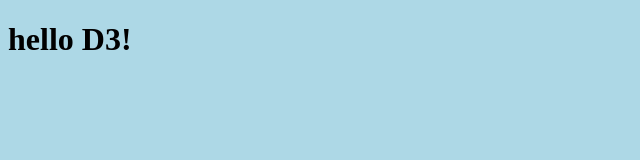
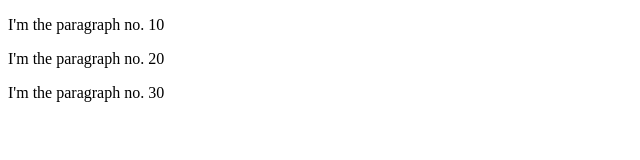
Before and after one commit to mrChernicharo/d3, a website built with webpack: page dist/index.html in a window 1280 px wide. Shown: the whole page, without its empty margins (0-640 px from the left). Built offline with nearby package versions, Linux system fonts and the light colour scheme.

Commit message:
data bind, enter() & exit()

```diff
--- a/package.json
+++ b/package.json
@@ -7,12 +7,12 @@
     "build": "webpack",
     "start": "webpack-dev-server"
   },
-  "dependencies": {
-    "d3": "^5.16.0"
-  },
   "devDependencies": {
     "webpack-cli": "^3.3.12",
     "webpack-dev-server": "^3.11.0",
     "webpack": "^4.44.1"
+  },
+  "dependencies": {
+    "d3": "^5.16.0"
   }
 }
--- a/src/main.js
+++ b/src/main.js
@@ -1,5 +1,80 @@
 import * as d3 from "d3";
 
-d3.select("body").append("h1").html("hello D3!");
+// ================================ aula 01 ================================---
+// ================================ [setup] ================================---
 
-d3.select("body").style("background", "lightblue");
+// d3.select("body").append("h1").html("hello D3!");
+
+// d3.select("body").style("background", "lightblue");
+
+// ================================ aula 02 ================================---
+// ================================ [seleção] ================================---
+
+// d3.selectAll("p").style("color", "blue");
+// d3.select("p").style("color", "green");
+
+// d3.select(".even").style("color", "orange"); // seleção por classe
+
+// d3.select("#last").style("color", "black"); // seleção por id
+
+// d3.select("p:nth-child(1)").style("color", "red"); // seleção por nth-child()
+
+// ================================ aula 03 ================================----
+// ================================ [data binding] ================================---
+
+// let d = [1, 2, 3, 4, 5];
+
+// let s = d3
+//   .selectAll("p")
+//   .data(d)
+//   .text((d) => "I'm the paragraph no. " + d);
+
+// console.log(s);
+
+// ================================ aula 04 ================================----
+// ================================ [enter() & exit()] ================================---
+
+let d = [1, 2, 3, 4, 5];
+
+let body = d3.select("body");
+
+let s = body
+  .selectAll("p")
+  .data(d)
+  .text((d) => "I'm the paragraph no. " + d);
+
+// enter
+s.enter()
+  .append("p")
+  .text((d) => "I'm the paragraph no. " + d);
+
+// overwrite d
+d = [10, 20, 30];
+
+s = body
+  .selectAll("p")
+  .data(d)
+  .text((d) => "I'm the paragraph no. " + d);
+
+// exit
+s.exit().remove();
+
+console.log(s);
+
+// ================================ aula ================================----
+// ================================ [] ================================---
+
+// ================================ aula ================================----
+// ================================ [] ================================---
+
+// ================================ aula ================================----
+// ================================ [] ================================---
+
+// ================================ aula ================================----
+// ================================ [] ================================---
+
+// ================================ aula ================================----
+// ================================ [] ================================---
+
+// ================================ aula ================================----
+// ================================ [] ================================---
```
Also changed, not shown: dist/index.html.
